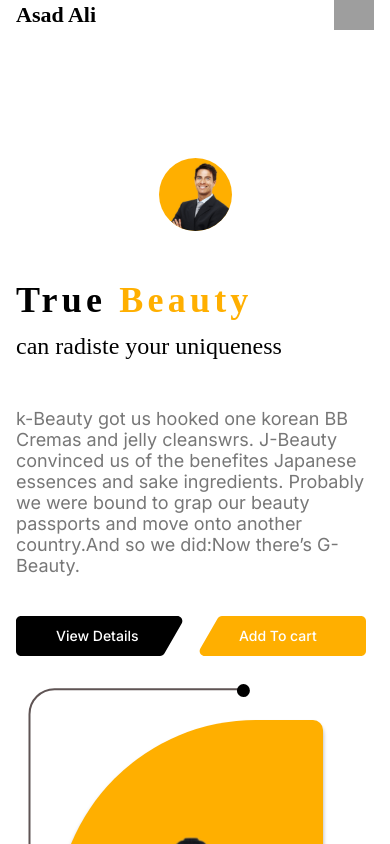
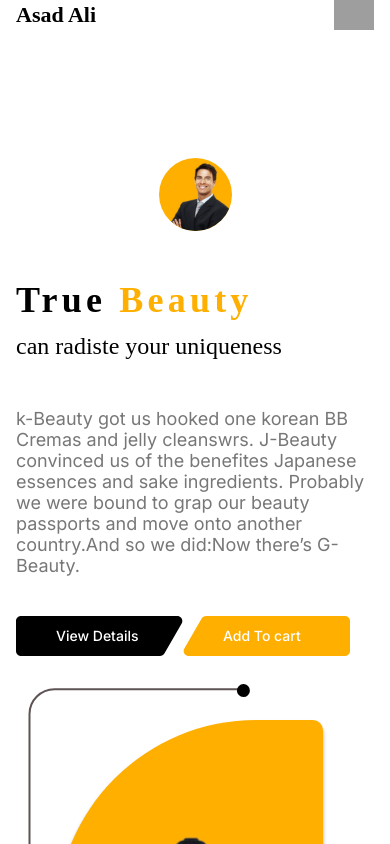
Before and after one commit to showkatbinidris70/beauty-products-next-js-row-tailwind-framer-motion, a Next.js app: page / in a window 390 px wide. Shown: the top 844 px of the page. Built offline with nearby package versions, Linux system fonts and the light colour scheme; grey boxes are pictures that could not be loaded.

Commit message:
responsive

```diff
--- a/app/page.js
+++ b/app/page.js
@@ -37,7 +37,7 @@ export default function Home() {
               ingredients. Probably we were bound to grap our beauty passports
               and move onto another country.And so we did:Now there’s G-Beauty.
             </p>
-            <div className="flex gap-4 mt-10">
+            <div className="flex gap-0 md:gap-4 mt-10">
               <div>
                 <svg
                   xmlns="http://www.w3.org/2000/svg"
```
